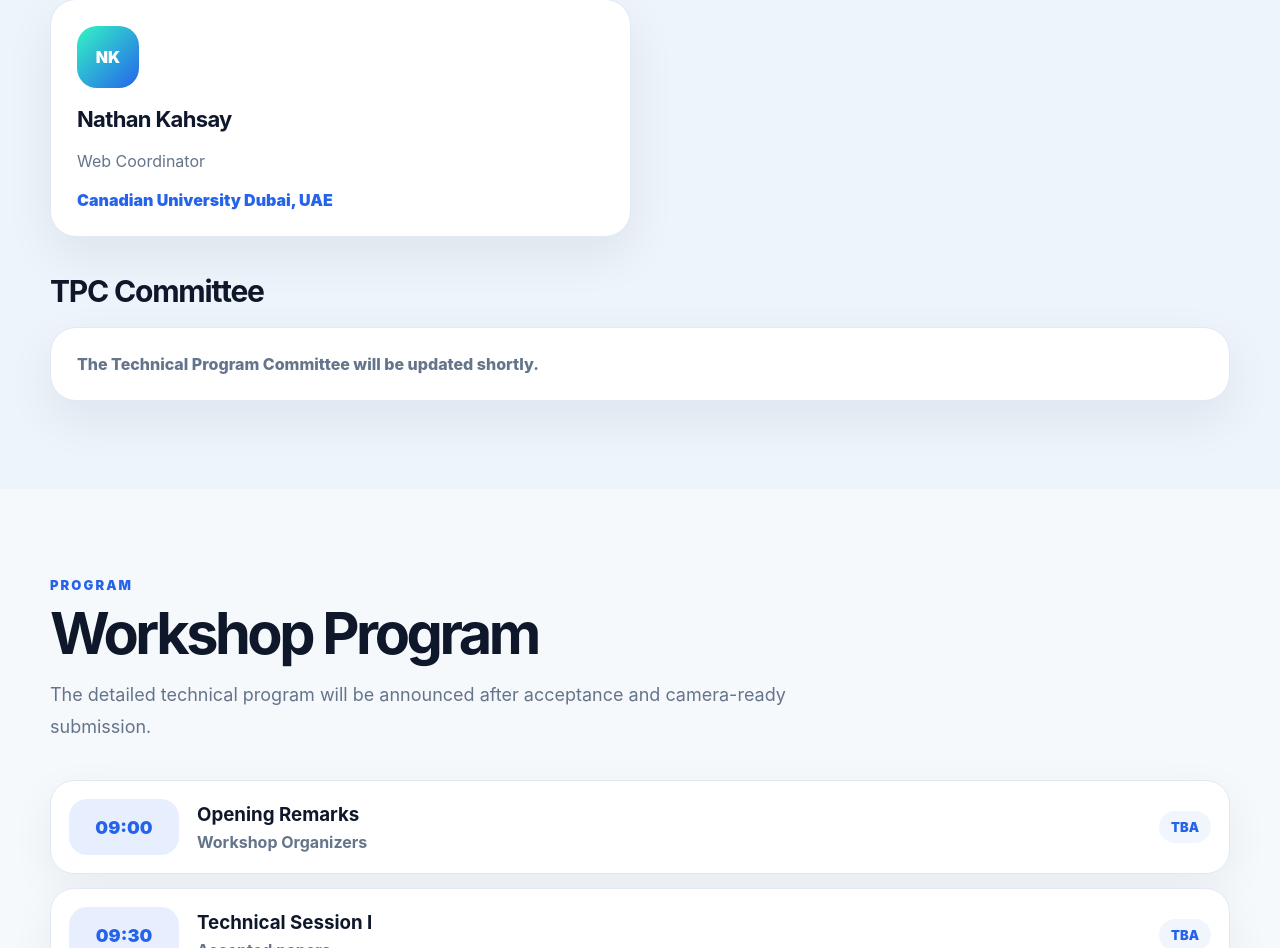
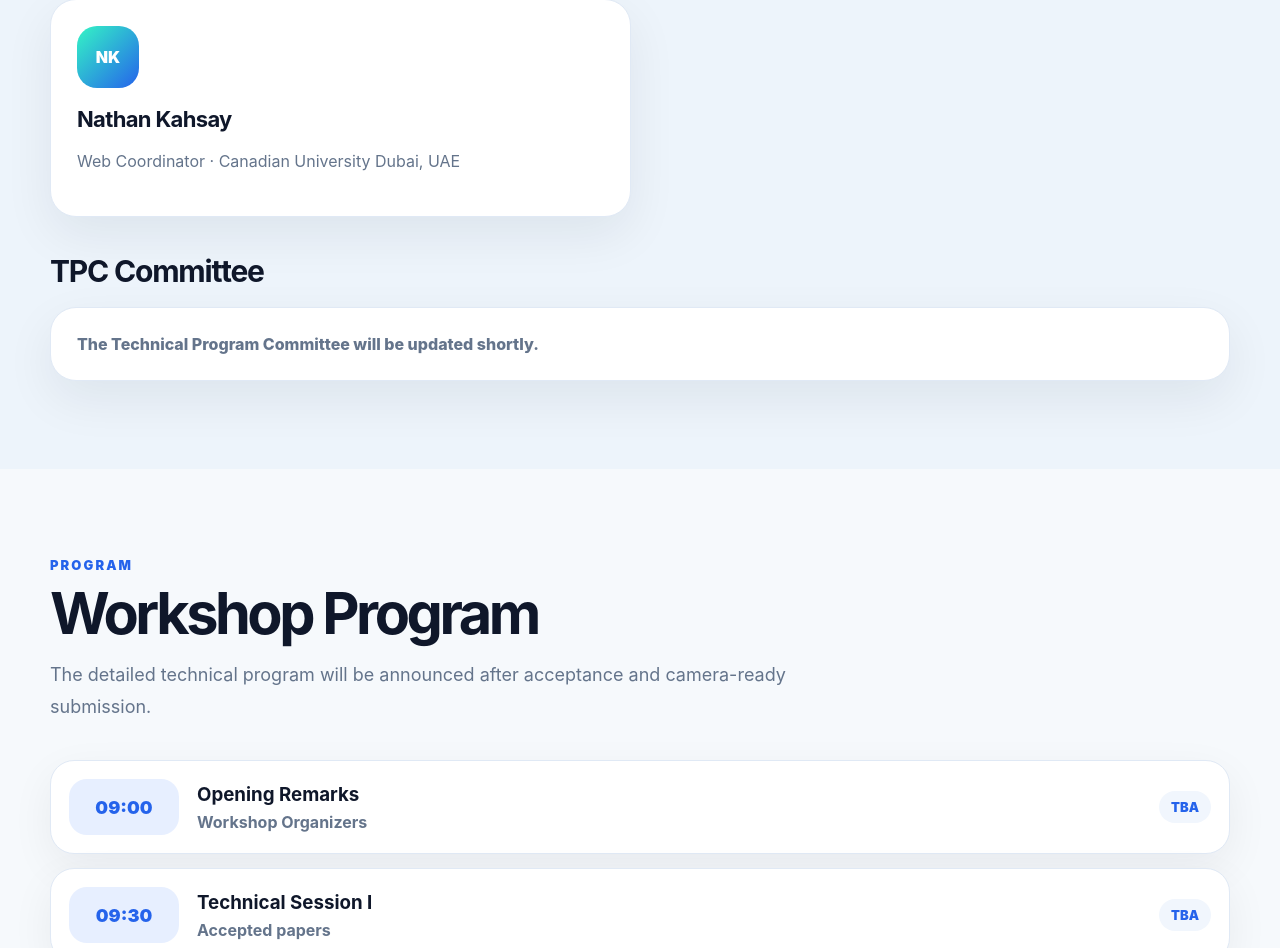
Before and after one commit to cybernet2026/cybernet2026, a React (Vite) app: page / in a window 1280 px wide. Shown: the part 6162-7110 px from the top of the page. Built offline with nearby package versions, Linux system fonts and the light colour scheme; the HTML template or start-up script is replaced by a standard one.

Commit message:
Combine role and email into affiliation prop

```diff
--- a/src/App.jsx
+++ b/src/App.jsx
@@ -386,8 +386,7 @@ function App() {
               <Person
                 key={email}
                 name={name}
-                affiliation={role}
-                email={email}
+                affiliation={`${role} · ${email}`}
               />
             ))}
           </div>
```
